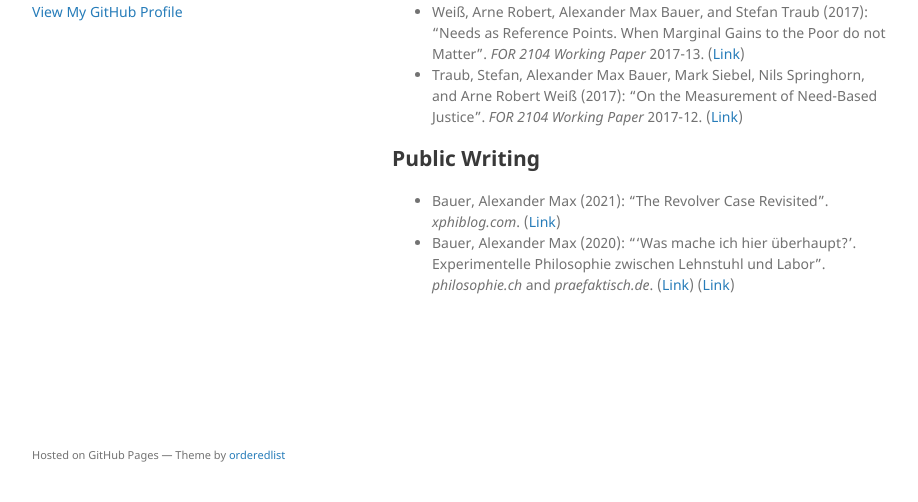
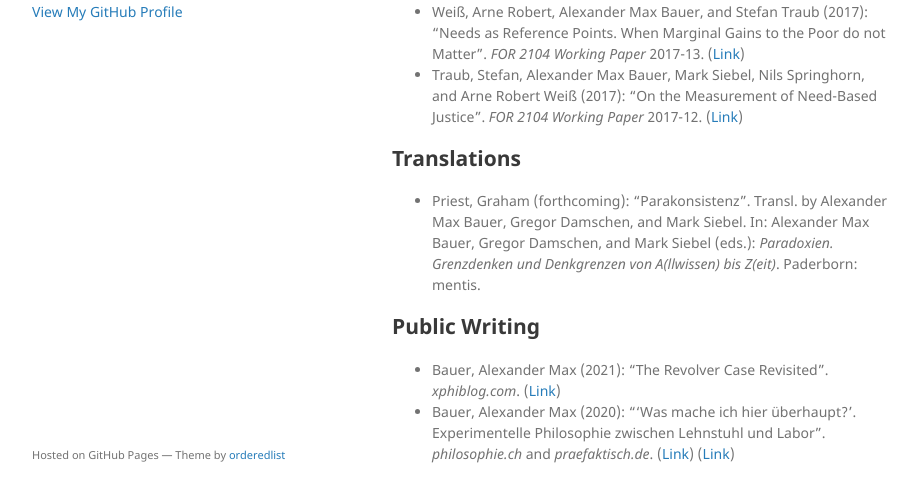
Before and after one commit to alephmembeth/alephmembeth.github.io, a Jekyll site: the page built from publications.md, in a window 1280 px wide and 900 px high, scrolled down 2977 px, cut to the strip 366-868 px from the top of the window. Shown: the whole strip, without its empty margins (178-1096 px from the left). Built offline with Jekyll 4.4.1, drawn with Linux system fonts in a browser that asks for light colours; the repository's description, which GitHub fills in, is left out; our own code applies the rules of GitHub Pages for plain Markdown files.

Commit message:
Update publications.md

```diff
--- a/publications.md
+++ b/publications.md
@@ -58,6 +58,10 @@ layout: default
 + Weiß, Arne Robert, Alexander Max Bauer, and Stefan Traub (2017): “Needs as Reference Points. When Marginal Gains to the Poor do not Matter”. _FOR 2104 Working Paper_ 2017-13. ([Link](https://www.hsu-hh.de/bedarfsgerechtigkeit/wp-content/uploads/sites/857/2021/03/2017-13.pdf))
 + Traub, Stefan, Alexander Max Bauer, Mark Siebel, Nils Springhorn, and Arne Robert Weiß (2017): “On the Measurement of Need-Based Justice”. _FOR 2104 Working Paper_ 2017-12. ([Link](https://www.hsu-hh.de/bedarfsgerechtigkeit/wp-content/uploads/sites/857/2021/03/2017-12.pdf))
 
+## Translations
+
++ Priest, Graham (forthcoming): “Parakonsistenz”. Transl. by Alexander Max Bauer, Gregor Damschen, and Mark Siebel. In: Alexander Max Bauer, Gregor Damschen, and Mark Siebel (eds.): _Paradoxien. Grenzdenken und Denkgrenzen von A(llwissen) bis Z(eit)_. Paderborn: mentis.
+
 ## Public Writing
 
 + Bauer, Alexander Max (2021): “The Revolver Case Revisited”. _xphiblog.com_. ([Link](https://xphiblog.com/revolver/))
```
